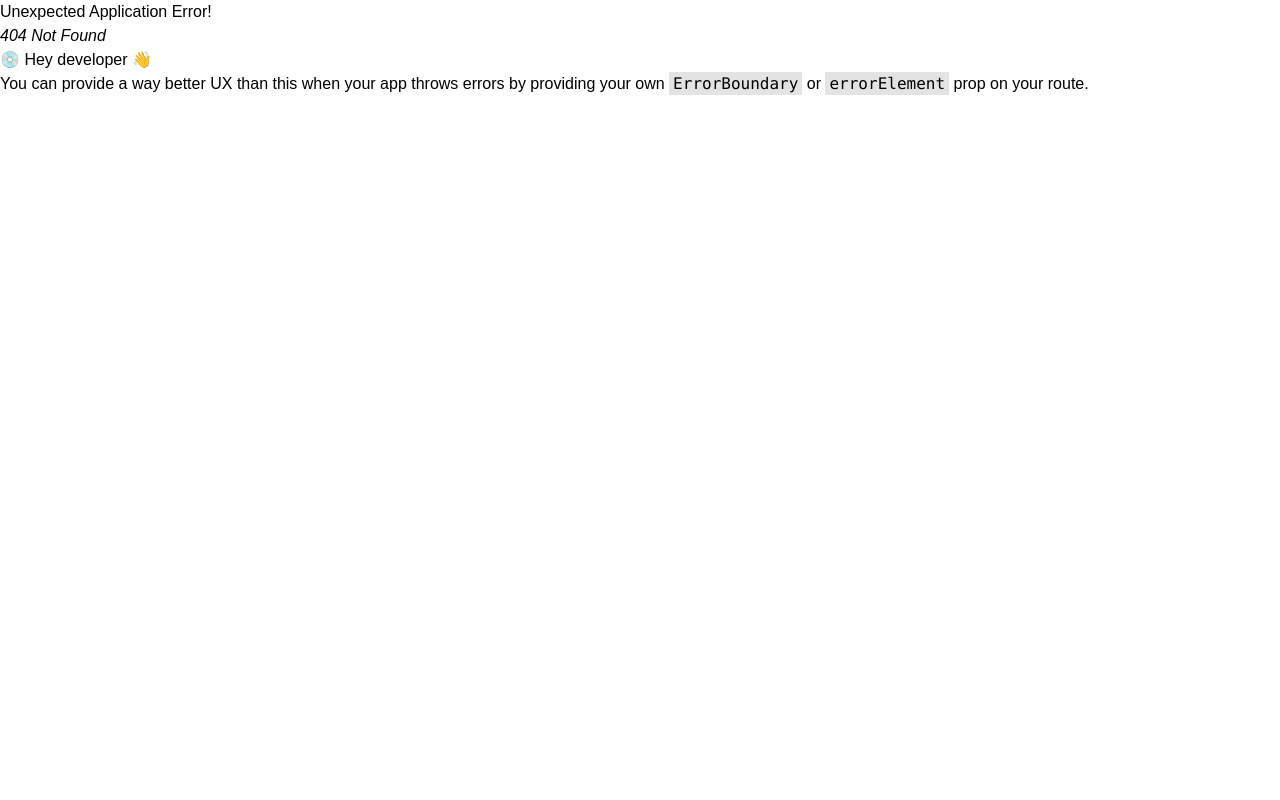
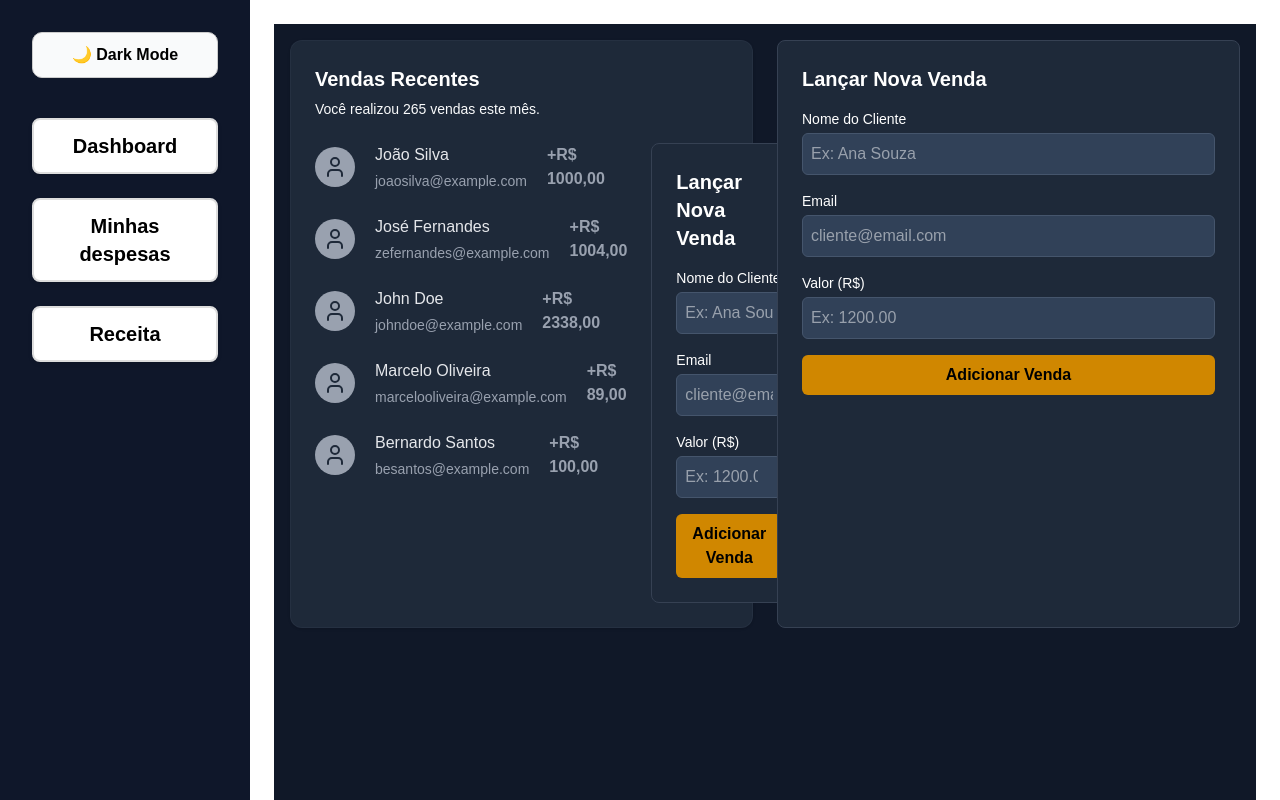
Before and after one commit to codiacademy/ChallengeVII-manha-rio-branco, a React (Vite) app: page /vendas in a window 1280 px wide. Before the commit this address had no page. Built offline with nearby package versions, Linux system fonts and the light colour scheme.

Commit message:
feat: adiciona formulário de vendas ao lado da lista no dashboard e botoes

```diff
--- /dev/null
+++ b/src/pages/app/dashboard/components/CreateSaleForm.tsx
@@ -0,0 +1,43 @@
+export function CreateSaleForm() {
+  return (
+    <div className="bg-gray-800 border border-gray-700 p-6 rounded-lg text-white w-full h-full">
+      <h2 className="text-xl font-bold mb-4">Lançar Nova Venda</h2>
+
+      <form className="space-y-4">
+        <div>
+          <label className="block text-sm mb-1">Nome do Cliente</label>
+          <input
+            type="text"
+            placeholder="Ex: Ana Souza"
+            className="w-full bg-slate-700 border border-slate-600 rounded-md p-2 focus:outline-none focus:ring-2 focus:ring-yellow-500"
+          />
+        </div>
+
+        <div>
+          <label className="block text-sm mb-1">Email</label>
+          <input
+            type="email"
+            placeholder="cliente@email.com"
+            className="w-full bg-slate-700 border border-slate-600 rounded-md p-2 focus:outline-none focus:ring-2 focus:ring-yellow-500"
+          />
+        </div>
+
+        <div>
+          <label className="block text-sm mb-1">Valor (R$)</label>
+          <input
+            type="number"
+            placeholder="Ex: 1200.00"
+            className="w-full bg-slate-700 border border-slate-600 rounded-md p-2 focus:outline-none focus:ring-2 focus:ring-yellow-500"
+          />
+        </div>
+
+        <button
+          type="submit"
+          className="w-full bg-yellow-600 hover:bg-yellow-700 text-black font-bold py-2 px-4 rounded-md"
+        >
+          Adicionar Venda
+        </button>
+      </form>
+    </div>
+  )
+}
--- /dev/null
+++ b/src/pages/app/dashboard/components/RecentSales.tsx
@@ -0,0 +1,94 @@
+import { Avatar } from '@/components/ui/avatar'
+import {
+  Card,
+  CardContent,
+  CardDescription,
+  CardHeader,
+  CardTitle,
+} from '@/components/ui/card'
+import { User } from 'lucide-react'
+import { CreateSaleForm } from './CreateSaleForm'
+
+const data = [
+  {
+    id: 1,
+    avatar: User,
+    name: 'João Silva',
+    email: 'joaosilva@example.com',
+    amount: 'R$ 1000,00',
+  },
+  {
+    id: 2,
+    avatar: User,
+    name: 'José Fernandes',
+    email: 'zefernandes@example.com',
+    amount: 'R$ 1004,00',
+  },
+  {
+    id: 3,
+    avatar: User,
+    name: 'John Doe',
+    email: 'johndoe@example.com',
+    amount: 'R$ 2338,00',
+  },
+  {
+    id: 4,
+    avatar: User,
+    name: 'Marcelo Oliveira',
+    email: 'marcelooliveira@example.com',
+    amount: 'R$ 89,00',
+  },
+  {
+    id: 5,
+    avatar: User,
+    name: 'Bernardo Santos',
+    email: 'besantos@example.com',
+    amount: 'R$ 100,00',
+  },
+]
+
+export function RecentSales() {
+  return (
+    <Card className="bg-gray-800 border border-gray-700/30 w-full">
+      <CardHeader>
+        <CardTitle className="text-xl text-white">Vendas Recentes</CardTitle>
+        <CardDescription className="text-sm text-gray-50">
+          Você realizou 265 vendas este mês.
+        </CardDescription>
+      </CardHeader>
+
+      <CardContent>
+        <div className="flex flex-col lg:flex-row gap-6">
+          {/* Lista de vendas */}
+          <div className="flex-1 space-y-6">
+            {data.map((item) => {
+              const Icon = item.avatar
+              return (
+                <div
+                  key={item.id}
+                  className="flex md:flex-row flex-col md:items-center items-start justify-between gap-5"
+                >
+                  <Avatar className="w-10 h-10 bg-gray-400 flex items-center justify-center">
+                    <Icon className="text-gray-800" />
+                  </Avatar>
+
+                  <div className="flex-1 flex flex-col gap-1">
+                    <span className="font-medium text-gray-200">{item.name}</span>
+                    <span className="text-sm text-gray-400">{item.email}</span>
+                  </div>
+
+                  <strong className="text-gray-400">+{item.amount}</strong>
+                </div>
+              )
+            })}
+          </div>
+
+          {/* Formulário ao lado */}
+          <div className="flex-1">
+            <CreateSaleForm />
+          </div>
+        </div>
+      </CardContent>
+    </Card>
+  )
+}
--- /dev/null
+++ b/src/pages/app/dashboard/components/SalesSection.tsx
@@ -0,0 +1,13 @@
+import { RecentSales } from './RecentSales'
+import { CreateSaleForm } from './CreateSaleForm'
+
+export function SalesSection() {
+  return (
+    <div className="min-h-screen bg-gray-900 text-white p-4">
+      <div className="grid grid-cols-1 lg:grid-cols-2 gap-6 max-w-6xl mx-auto w-full">
+        <RecentSales />
+        <CreateSaleForm />
+      </div>
+    </div>
+  )
+}
--- a/src/pages/app/dashboard/components/recent-sales.tsx
+++ /dev/null
@@ -1,84 +0,0 @@
-import { Avatar } from '@/components/ui/avatar'
-import {
-  Card,
-  CardContent,
-  CardDescription,
-  CardHeader,
-  CardTitle,
-} from '@/components/ui/card'
-import { User } from 'lucide-react'
-
-const data = [
-  {
-    id: 1,
-    avatar: User,
-    name: 'John Doe',
-    email: 'johndoe@example.com',
-    amount: 'R$ 1000,00',
-  },
-
-  {
-    id: 2,
-    avatar: User,
-    name: 'John Doe',
-    email: 'johndoe@example.com',
-    amount: 'R$ 1004,00',
-  },
-
-  {
-    id: 3,
-    avatar: User,
-    name: 'John Doe',
-    email: 'johndoe@example.com',
-    amount: 'R$ 2338,00',
-  },
-
-  {
-    id: 4,
-    avatar: User,
-    name: 'John Doe',
-    email: 'johndoe@example.com',
-    amount: 'R$ 89,00',
-  },
-
-  {
-    id: 5,
-    avatar: User,
-    name: 'John Doe',
-    email: 'johndoe@example.com',
-    amount: 'R$ 100,00',
-  },
-]
-
-export function RecentSales() {
-  return (
-    <Card className='bg-gray-800 border border-gray-700/30 h-fit max-w-xl w-full'>
-      <CardHeader>
-        <CardTitle className='text-xl text-white'>Vendas Recentes</CardTitle>
-        <CardDescription className='text-sm text-gray-50'>
-          Você realizou 265 vendas este mês.
-        </CardDescription>
-      </CardHeader>
-
-      <CardContent className='space-y-6'>
-        {data.map((item) => (
-          <div
-            key={item.id}
-            className='flex md:flex-row flex-col md:items-center items-start justify-between gap-5'
-          >
-            <Avatar className='w-10 h-10 bg-gray-400 flex items-center justify-center'>
-              <item.avatar className='text-gray-800' />
-            </Avatar>
-
-            <div className='flex-1 flex flex-col gap-1'>
-              <span className='font-medium text-gray-200'>{item.name}</span>
-              <span className='text-sm text-gray-400'>{item.email}</span>
-            </div>
-
-            <strong className='text-gray-400'>+{item.amount}</strong>
-          </div>
-        ))}
-      </CardContent>
-    </Card>
-  )
-}
--- a/src/pages/app/dashboard/page.tsx
+++ b/src/pages/app/dashboard/page.tsx
@@ -3,7 +3,7 @@ import { CardSales } from './components/card-sales'
 import { CardSubscriptions } from './components/card-subscriptions'
 import { CardTotalRevenue } from './components/card-total-revenue'
 import { CardCharts } from './components/charts'
-import { RecentSales } from './components/recent-sales'
+import { RecentSales } from './components/RecentSales'
 
 export default function DashboardPage() {
   return (
@@ -30,5 +30,6 @@ export default function DashboardPage() {
         <RecentSales />
       </div>
     </div>
+
   )
 }
--- a/src/pages/app/despesas/components/InputCard.tsx
+++ b/src/pages/app/despesas/components/InputCard.tsx
@@ -2,9 +2,11 @@ interface InputCardProps {
   label: string
   placeholder: string
   ringColor: string
+  buttonText?: string
+  buttonColor?: string
 }
 
-export function InputCard({ label, placeholder, ringColor }: InputCardProps) {
+export function InputCard({ label, placeholder, ringColor, buttonText, buttonColor }: InputCardProps) {
   return (
     <div className="bg-[#1f2937] p-6 rounded-2xl shadow-md">
       <label className="text-white block mb-2 text-sm font-semibold">{label}</label>
@@ -13,6 +15,13 @@ export function InputCard({ label, placeholder, ringColor }: InputCardProps) {
         placeholder={placeholder}
         className={`w-full p-3 rounded-md bg-[#111827] text-white placeholder-gray-400 focus:outline-none focus:ring-2 ${ringColor}`}
       />
+      {buttonText && (
+        <button
+          className={`mt-4 w-full text-white py-2 rounded-md transition-colors font-semibold ${buttonColor ? buttonColor : 'bg-red-500 hover:bg-red-400'}`}
+        >
+          {buttonText}
+        </button>
+      )}
     </div>
   )
 }
--- a/src/pages/app/despesas/page.tsx
+++ b/src/pages/app/despesas/page.tsx
@@ -1,6 +1,8 @@
 import { InfoCard } from '../receita/components/InfoCard'
 import { InputCard } from './components/InputCard'
-import ResumoCard  from  './components/ResumoCard'
+import ResumoCard from './components/ResumoCard'
+import { RecentSales } from '../dashboard/components/RecentSales'
+import { CreateSaleForm } from '../dashboard/components/CreateSaleForm'
 
 export default function Depesas() {
   return (
@@ -29,16 +31,19 @@ export default function Depesas() {
           label="Informe o valor gasto"
           placeholder="Ex: 8400"
           ringColor="focus:ring-red-500"
+          buttonText="Adicionar Despesa"
+          buttonColor="bg-red-500 hover:bg-red-400"
         />
         <InputCard
           label="Informe o limite do mês"
           placeholder="Ex: 10000"
           ringColor="focus:ring-yellow-500"
+          buttonText="Definir o Limite mensal"
+          buttonColor="bg-yellow-500 hover:bg-yellow-400"
         />
       </div>
 
       <ResumoCard />
     </div>
-
   )
 }
--- a/src/pages/app/receita/page.tsx
+++ b/src/pages/app/receita/page.tsx
@@ -25,30 +25,34 @@ export default function Receita() {
         />
       </div>
 
-      {/* Campos de entrada */}
+      {/* Campos de entrada + botões */}
       <div className="grid grid-cols-1 md:grid-cols-2 gap-6">
-        <div className="bg-[#1f2937] p-6 rounded-2xl shadow-md">
-          <label className="text-white block mb-2 text-sm font-semibold">Informe sua receita</label>
+        <div className="bg-[#1f2937] p-6 rounded-2xl shadow-md space-y-4">
+          <label className="text-white block text-sm font-semibold">Informe sua receita</label>
           <input
             type="number"
             placeholder="Ex: 12500"
             className="w-full p-3 rounded-md bg-[#111827] text-white placeholder-gray-400 focus:outline-none focus:ring-2 focus:ring-green-500"
           />
+          <button className="w-full bg-green-600 hover:bg-green-500 text-white font-bold py-2 px-4 rounded-md">
+            Adicionar Receita
+          </button>
         </div>
 
-        <div className="bg-[#1f2937] p-6 rounded-2xl shadow-md">
-          <label className="text-white block mb-2 text-sm font-semibold">Informe a meta do mês</label>
+        <div className="bg-[#1f2937] p-6 rounded-2xl shadow-md space-y-4">
+          <label className="text-white block text-sm font-semibold">Informe a meta do mês</label>
           <input
             type="number"
             placeholder="Ex: 15000"
             className="w-full p-3 rounded-md bg-[#111827] text-white placeholder-gray-400 focus:outline-none focus:ring-2 focus:ring-blue-500"
           />
+          <button className="w-full bg-blue-600 hover:bg-blue-500 text-white font-bold py-2 px-4 rounded-md">
+            Definir Meta
+          </button>
+        </div>
 
-        </div>
         <ReceitaCard />
       </div>
     </div>
-
   )
-
 }
--- a/tsconfig.app.json
+++ b/tsconfig.app.json
@@ -1,4 +1,5 @@
 {
+  "extends": "./tsconfig.json",
   "compilerOptions": {
     "tsBuildInfoFile": "./node_modules/.tmp/tsconfig.app.tsbuildinfo",
     "target": "ES2020",
@@ -6,11 +7,6 @@
     "lib": ["ES2020", "DOM", "DOM.Iterable"],
     "module": "ESNext",
     "skipLibCheck": true,
-
-    "baseUrl": ".",
-    "paths": {
-      "@/*": ["./src/*"]
-    },
 
     /* Bundler mode */
     "moduleResolution": "bundler",
--- a/tsconfig.json
+++ b/tsconfig.json
@@ -4,11 +4,10 @@
     { "path": "./tsconfig.app.json" },
     { "path": "./tsconfig.node.json" }
   ],
-
   "compilerOptions": {
-    "baseUrl": ".",
+    "baseUrl": "src",
     "paths": {
-      "@/*": ["./src/*"]
+      "@/*": ["*"]
     }
   }
 }
```
Also changed, not shown: src/routes.tsx (+5 -2 lines).
